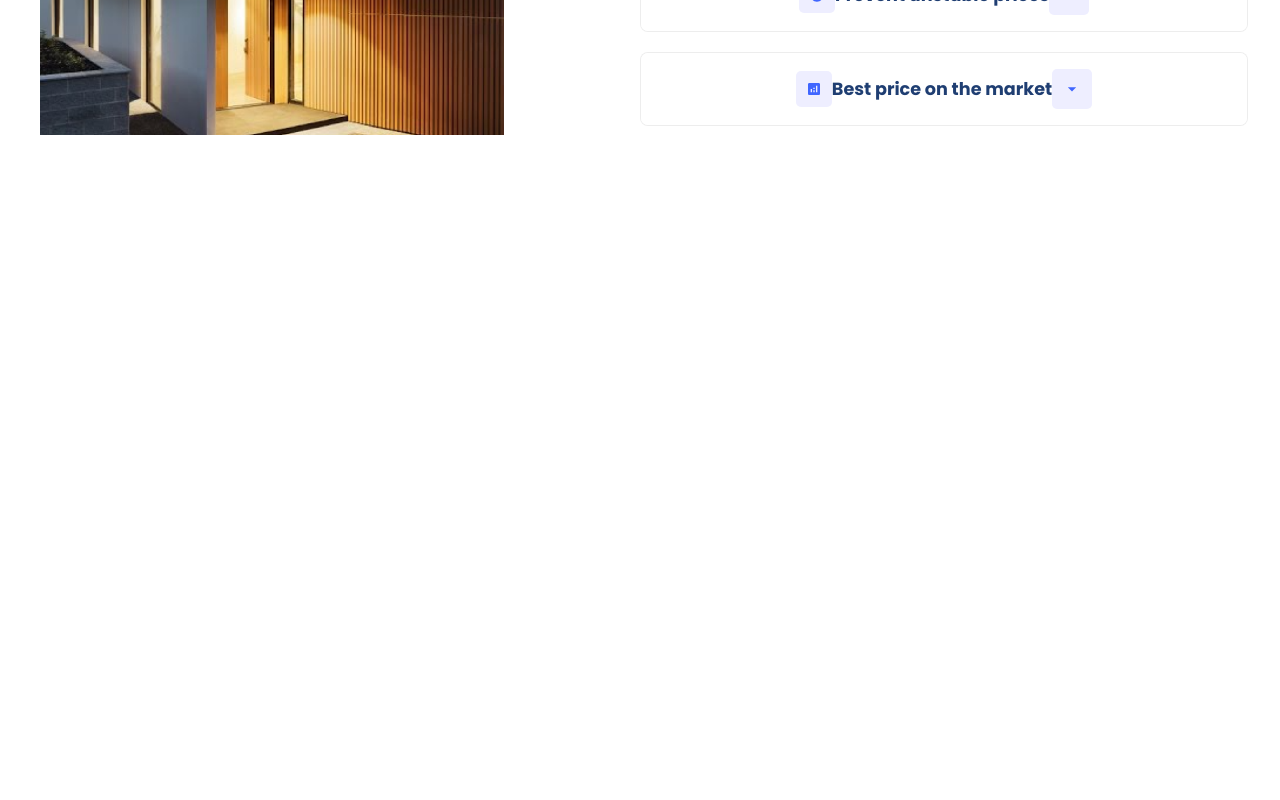
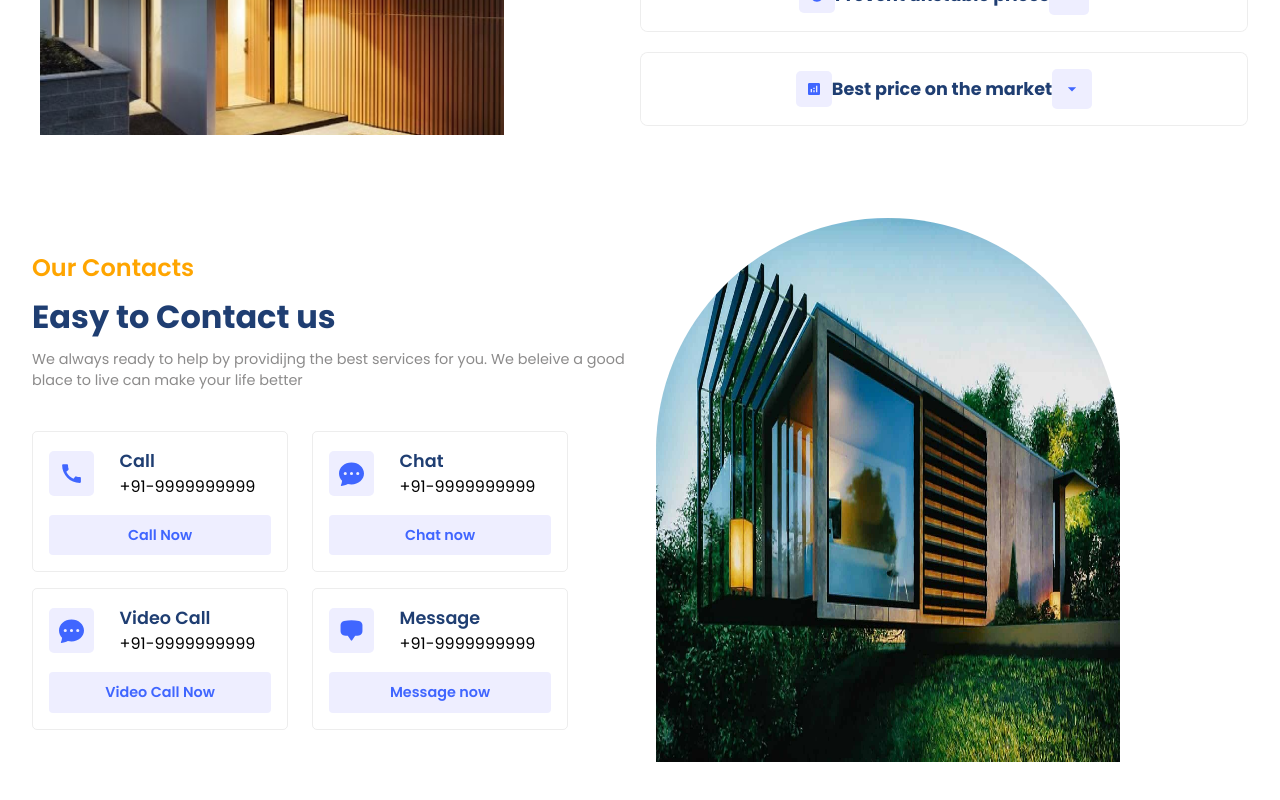
Before and after one commit to zahid-shadbox/real-estate-client, a React (Vite) app: page / in a window 1280 px wide. Shown: the part 1931-2731 px from the top of the page. Before the commit the page ends 2109 px from the top, so only its background shows below. Built offline with nearby package versions, Linux system fonts and the light colour scheme.

Commit message:
added Contact Section

```diff
--- a/src/App.jsx
+++ b/src/App.jsx
@@ -4,6 +4,8 @@
 import Companies from "./components/Companies/Companies";
 import Residencies from "./components/Residencies/Residencies";
 import Value from "./components/Value/Value";
+import Contact from "./components/Contact/Contact";
+import GetStarted from "./components/GetStarted/GetStarted";
 
 const App = () => {
   return (
@@ -16,6 +18,8 @@
       <Companies/>
       <Residencies/>
       <Value/>
+      <Contact/>
+      <GetStarted/>
     </div>
   );
 };
--- /dev/null
+++ b/src/components/Contact/Contact.css
@@ -0,0 +1,53 @@
+.c-container{
+    justify-content: space-between;
+}
+.c-container>div{
+    flex:1
+}
+.c-right{
+    width: 100%;
+}
+.c-left{
+    gap: 0.5rem;
+}
+.contactModes{
+    margin-top: 2rem;
+    gap: 1rem;
+}
+.contactModes .row{
+    gap: 1.5rem;
+}
+.mode{
+    width: 16rem;
+    padding: 1rem;
+    border: 0.8px solid rgba(128, 128, 128,0.143);
+    border-radius: 5px;
+    gap: 1rem;
+    transition: all 300ms ease-in;
+}
+.mode .button{
+    width: 100%;
+    background: var(--lightBlue);
+    color: var(--blue);
+    font-size: 0.9rem;
+    font-weight: 600;
+}
+.mode > :nth-child(1)
+{
+    width: 100%;
+    gap: 1.6rem;
+}
+.mode .detail .primaryText{
+    font-size: 1.1rem;
+    font-weight: 600;
+}
+
+.mode:hover{
+    scale: 1.1;
+    box-shadow: var(shadow);
+}
+.mode .button:hover{
+    background: var(--blue-gradient);
+    color: white;
+    scale: 0.8;
+}
--- /dev/null
+++ b/src/components/Contact/Contact.jsx
@@ -0,0 +1,96 @@
+import { MdCall } from "react-icons/md";
+import { BsFillChatDotsFill } from "react-icons/bs";
+import { HiChatBubbleBottomCenter } from "react-icons/hi2";
+
+import "./Contact.css";
+const Contact = () => {
+  return (
+    <section className="c-wrapper">
+      <div className="paddings innerwidth flexCenter c-container">
+        {/*Left Side*/}
+        <div className="flexColStart c-left">
+          <span className="orangeText">Our Contacts</span>
+          <span className="primaryText">Easy to Contact us</span>
+          <span className="secondaryText">
+            We always ready to help by providijng the best services for you. We
+            beleive a good blace to live can make your life better
+          </span>
+
+          <div className="flexColStart contactModes">
+            {/*First Row */}
+            {/* First mode */}
+
+            <div className="flexStart row">
+              <div className="flexColCenter mode">
+                <div className="flexStart">
+                  <div className="flexCenter icon">
+                    <MdCall size={25} />
+                  </div>
+                  <div className="flexColStart detail">
+                    <span className="primaryText">Call</span>
+                    <span>+91-9999999999</span>
+                  </div>
+                </div>
+                <div className="flexCenter button">Call Now</div>
+              </div>
+              {/* Second mode */}
+              <div className="flexColCenter mode">
+                <div className="flexStart">
+                  <div className="flexCenter icon">
+                    <BsFillChatDotsFill size={25} />
+                  </div>
+                  <div className="flexColStart detail">
+                    <span className="primaryText">Chat</span>
+                    <span>+91-9999999999</span>
+                  </div>
+                </div>
+                <div className="flexCenter button">Chat now</div>
+              </div>
+            </div>
+
+            {/*Second Row */}
+
+            <div className="flexStart row">
+              {/* Third mode */}
+
+              <div className="flexColCenter mode">
+                <div className="flexStart">
+                  <div className="flexCenter icon">
+                    <BsFillChatDotsFill size={25} />
+                  </div>
+                  <div className="flexColStart detail">
+                    <span className="primaryText">Video Call</span>
+                    <span>+91-9999999999</span>
+                  </div>
+                </div>
+                <div className="flexCenter button">Video Call Now</div>
+              </div>
+              {/* Fourth mode */}
+
+              <div className="flexColCenter mode">
+                <div className="flexStart">
+                  <div className="flexCenter icon">
+                    <HiChatBubbleBottomCenter size={25} />
+                  </div>
+                  <div className="flexColStart detail">
+                    <span className="primaryText">Message</span>
+                    <span>+91-9999999999</span>
+                  </div>
+                </div>
+                <div className="flexCenter button">Message now</div>
+              </div>
+            </div>
+          </div>
+        </div>
+        {/*Rigth Side*/}
+        <div className="c-right">
+          <div className="image-container">
+            <img src="./contact.jpg" alt="" />
+          </div>
+        </div>
+      </div>
+    </section>
+  );
+};
+
+export default Contact;
```
